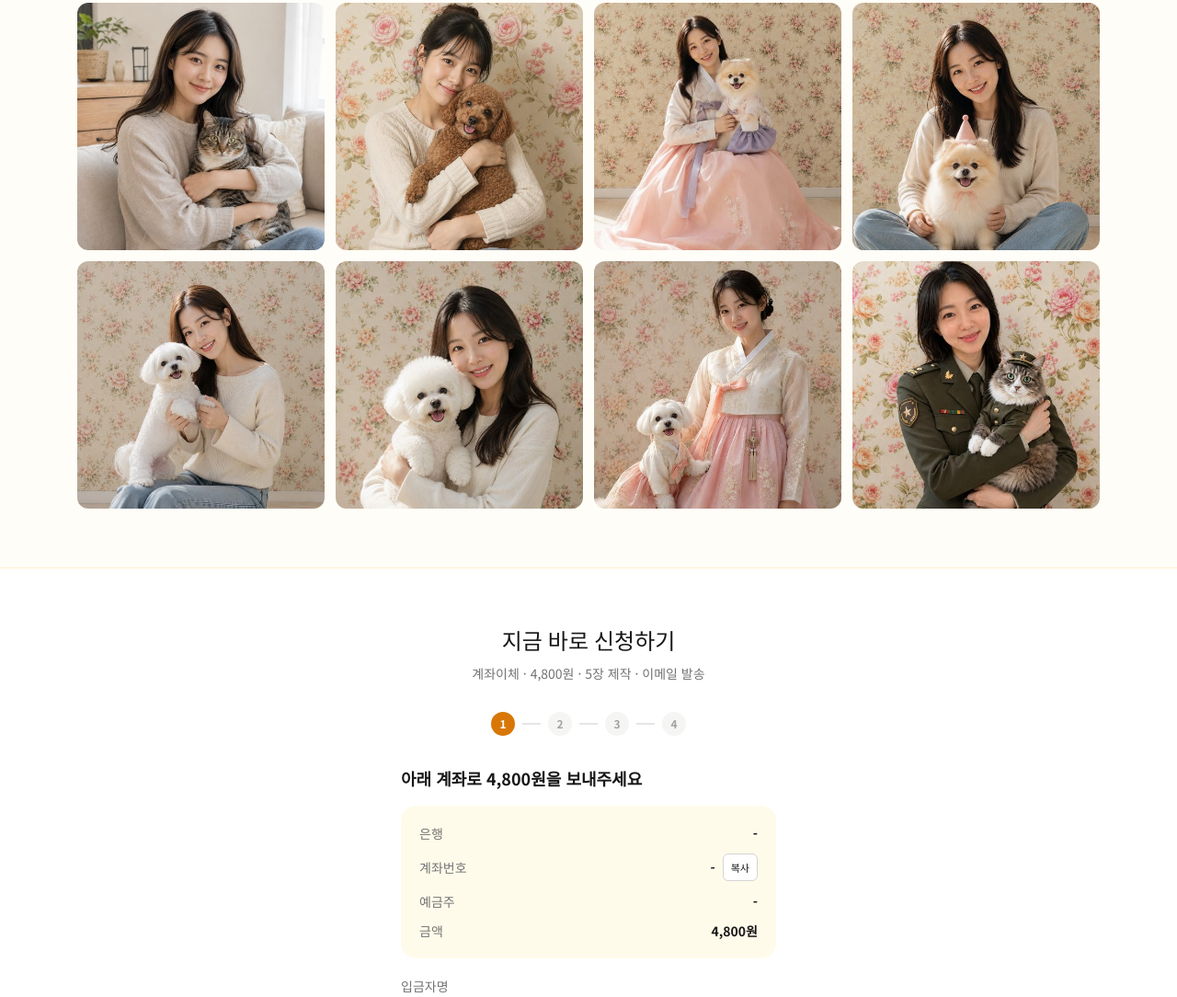
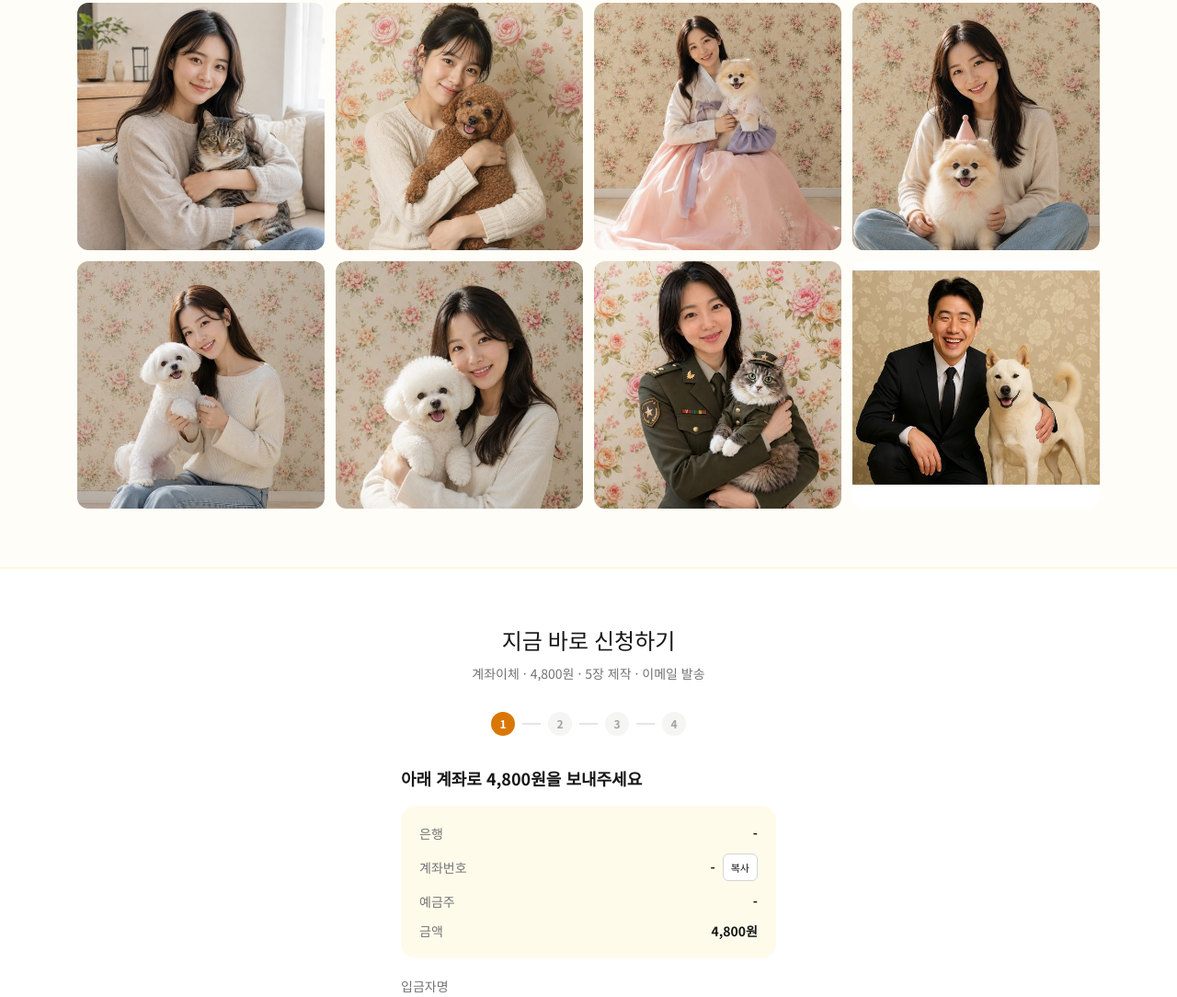
Before and after one commit to ilion4/pet-photo-studio, a website: page pet-photo-studio/public/index.html in a window 1280 px wide. Shown: the part 1058-2142 px from the top of the page at 92% size. Drawn offline with nearby package versions, Linux system fonts and the light colour scheme; no server answers.

Commit message:
갤러리에 여자 군복 사진, 남자+진돗개 사진 추가

```diff
--- a/pet-photo-studio/public/index.html
+++ b/pet-photo-studio/public/index.html
@@ -105,8 +105,8 @@
       <img src="images/samples/sample-4.jpg" class="w-full aspect-square object-cover rounded-xl" alt="완성 사진">
       <img src="images/samples/sample-5.jpg" class="w-full aspect-square object-cover rounded-xl hidden sm:block" alt="완성 사진">
       <img src="images/samples/sample-6.jpg" class="w-full aspect-square object-cover rounded-xl hidden sm:block" alt="완성 사진">
-      <img src="images/samples/sample-7.jpg" class="w-full aspect-square object-cover rounded-xl hidden sm:block" alt="완성 사진">
       <img src="images/samples/sample-8.jpg" class="w-full aspect-square object-cover rounded-xl hidden sm:block" alt="완성 사진">
+      <img src="images/samples/sample-12.jpg" class="w-full aspect-square object-cover rounded-xl hidden sm:block" alt="완성 사진">
     </div>
   </section>
 
```
